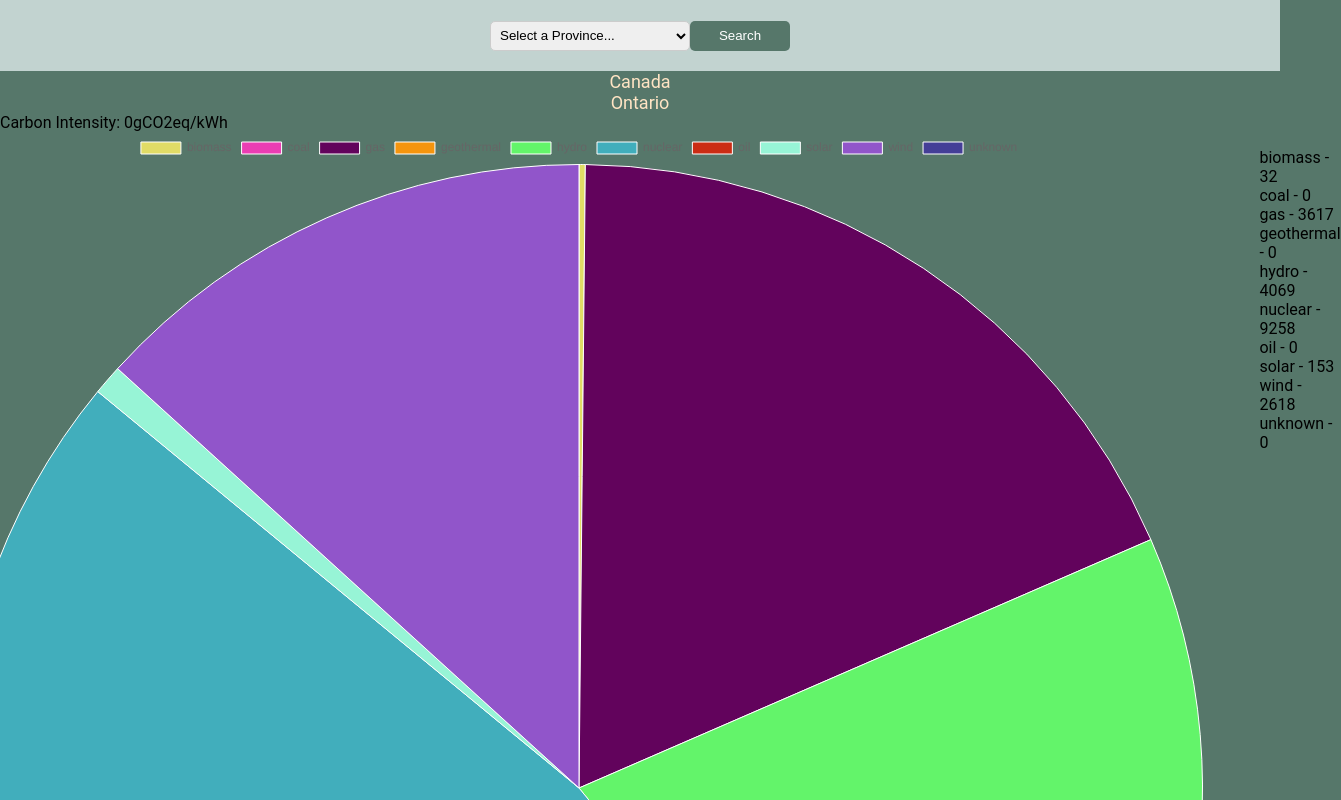
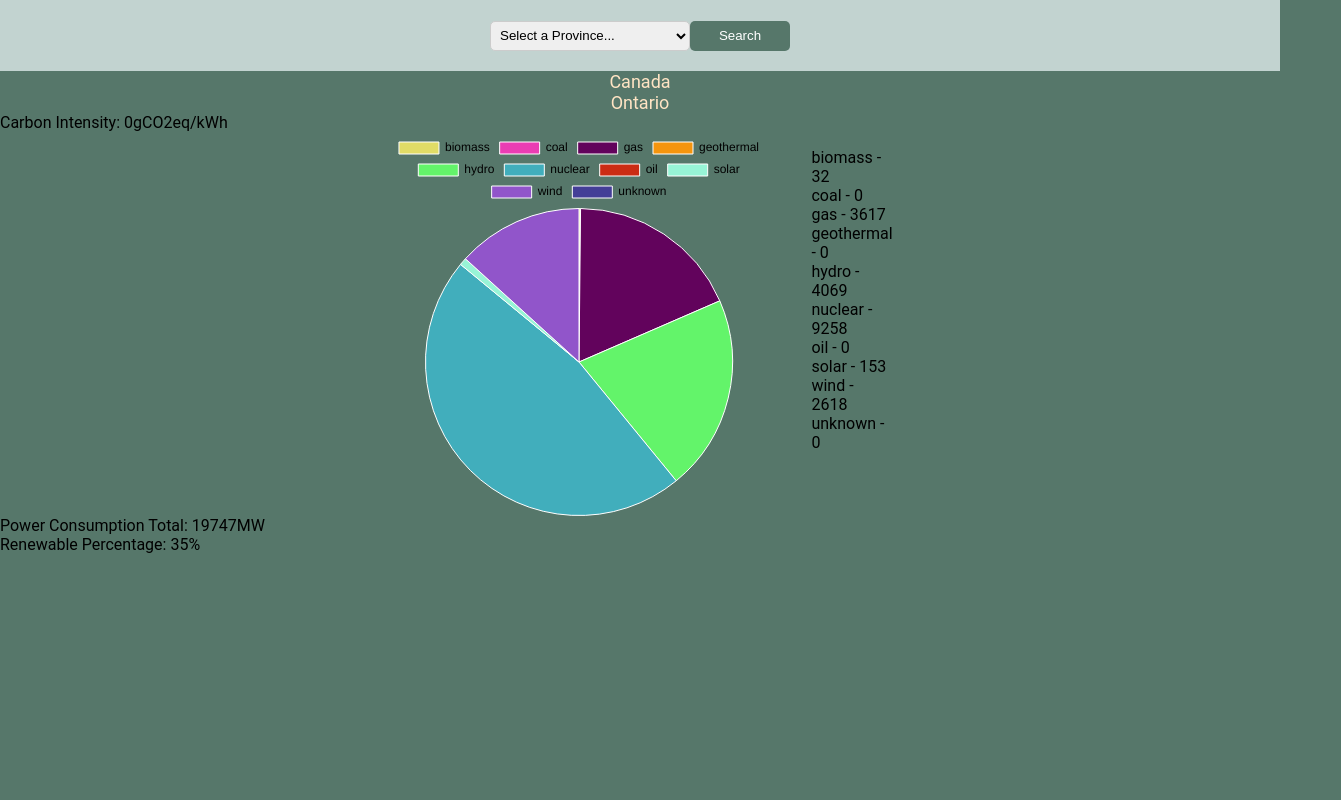
Before and after one commit to SyndicateGit/CheckYourSource, a React (Create React App) app: page / in a window 1280 px wide. Shown: the part 500-1300 px from the top of the page, 1341 px wide, since content can reach past the window. After the commit the page ends 1054 px from the top, so only its background shows below. Built offline with nearby package versions, Linux system fonts and the light colour scheme; no server answers.

Commit message:
legend color change

```diff
--- a/src/components/Graph.jsx
+++ b/src/components/Graph.jsx
@@ -1,14 +1,15 @@
 // ./components/PieChart.js
 import React from "react";
-import Chart from "chart.js/auto";
+import Chart, { Colors } from "chart.js/auto";
 import { Pie } from "react-chartjs-2";
 import "../styles/PieChart.css";
 
+Chart.defaults.color = 'black';
 
 const Graph = (props) => {
     const labels = ["biomass", "coal", "gas", "geothermal", "hydro", "nuclear", "oil", "solar", "wind", "unknown"];
     let arr = [];
-    const data = {
+    const chart1 = {
     labels: labels,
     datasets: [
     {
@@ -60,7 +61,7 @@ const Graph = (props) => {
 
     return (
     <div id="pieChart">
-        <Pie data={data} />
+        <Pie data={chart1} className="pieChart" style={{color: "white"}}/>
         <div>
             <NameValueDisplay arr={arr} labels={labels} className="values"/>
         </div>
--- a/src/styles/PieChart.css
+++ b/src/styles/PieChart.css
@@ -2,12 +2,16 @@
     display: flex;
     justify-content: center;
     align-content: center;
-    width: 100%;
-    height: 100%;
+    width: 30%;
+    height: 30%;
     margin: auto;
 }
 
 .values {
     display: inline-block;
-    background-color: grey;
+    background-color: white;
 }
+
+.pieChart {
+    color: white;
+}
```
